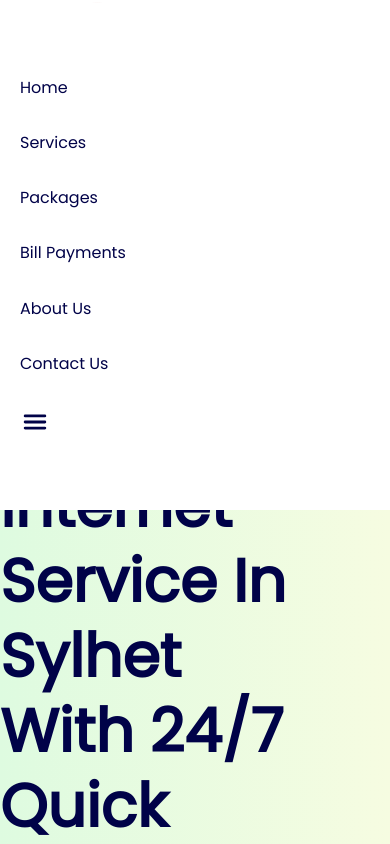
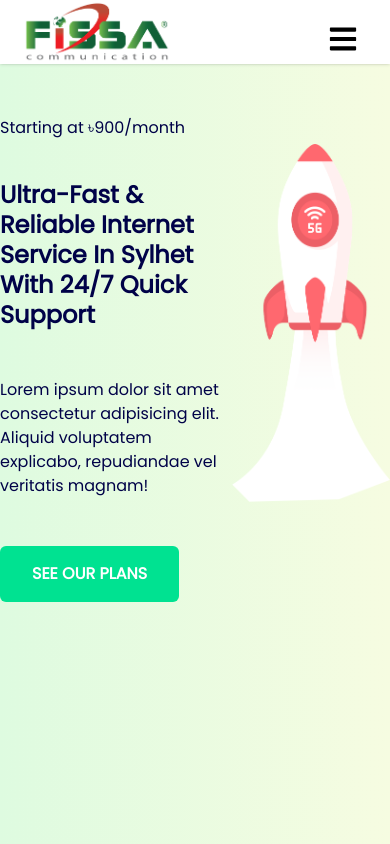
Before and after one commit to Ghostrealm7/react_fissabd, a React (Vite) app: page / in a window 390 px wide. Shown: the top 844 px of the page. Built offline with nearby package versions, Linux system fonts and the light colour scheme.

Commit message:
Fixed hamburger menu

```diff
--- a/src/components/Home.jsx
+++ b/src/components/Home.jsx
@@ -3,17 +3,12 @@ import { useEffect } from "react";
 import AOS from 'aos';
 
 import {FaBuilding} from 'react-icons/fa6'
-import { IoHome } from "react-icons/io5";
-import {IoWifi} from 'react-icons/io5'
-import {IoVideocam} from 'react-icons/io5'
-import {IoTv} from 'react-icons/io5'
-import {FaPhoneAlt} from 'react-icons/fa'
+import { IoHome, IoWifi, IoVideocam, IoTv } from "react-icons/io5";
+import {FaPhoneAlt, FaHandPointUp} from 'react-icons/fa'
 import {FcCheckmark} from 'react-icons/fc'
-import {FaHandPointUp} from 'react-icons/fa'
 import {SiGoogleforms} from 'react-icons/si'
-import {BsFillCreditCard2BackFill} from 'react-icons/bs'
+import {BsFillCreditCard2BackFill, BsBoxFill} from 'react-icons/bs'
 import {GrConnect} from 'react-icons/gr'
-import {BsBoxFill} from 'react-icons/bs'
 
 import Footer from './Footer'
 
@@ -25,10 +20,10 @@ export default function Home() {
   return (
   <>
     <div className="bg-gradient-to-r from-gOne to-gTwo w-full text-text-color h-screen">
-      <div className='flex justify-between max-w-6xl mx-auto pt-40'>
+      <div className='flex justify-between max-w-6xl mx-auto md:pt-40 pt-24'>
         <div className='' data-aos="fade-left" data-aos-duration="3000">
           <p>Starting at ৳900/month</p>
-          <h1 className= 'text-6xl font-bold pt-10 leading-tight'>Ultra-Fast & Reliable Internet Service In Sylhet With 24/7 Quick Support</h1>
+          <h1 className= 'md:text-6xl text-2xl font-bold pt-10 leading-tight'>Ultra-Fast & Reliable Internet Service In Sylhet With 24/7 Quick Support</h1>
           <p className='py-12'>Lorem ipsum dolor sit amet consectetur adipisicing elit. Aliquid voluptatem explicabo, repudiandae vel veritatis magnam!</p>
           <button className='bg-green text-white font-bold px-8 py-4 rounded-md hover:opacity-80'>SEE OUR PLANS</button>
         </div>
@@ -156,7 +151,7 @@ export default function Home() {
             <button className=' mt-5 bg-text-color text-white font-bold px-8 py-4 rounded-md hover:opacity-80'>Get Started</button>
           </div>
 
-          <div data-aos="zoom-out-down" data-aos-duration="1500" className='w-64 py-7 px-5 bg-white border-2 border-grey rounded-xl shadow-lg'>
+          <div data-aos="zoom-in-up" data-aos-duration="1500" className='w-64 py-7 px-5 bg-white border-2 border-grey rounded-xl shadow-lg'>
             <BsBoxFill className='text-5xl mx-auto'/>
             <h3 className='text-xl font-bold pt-7'>GOLD</h3>
             <p className=' text-3xl text-green'>৳5,000</p>
@@ -169,7 +164,7 @@ export default function Home() {
             <button className=' mt-5 bg-text-color text-white font-bold px-8 py-4 rounded-md hover:opacity-80'>Get Started</button>
           </div>
 
-          <div data-aos="zoom-out-up" data-aos-duration="1500" className='w-64 py-7 px-5 bg-white border-2 border-grey rounded-xl shadow-lg'>
+          <div data-aos="zoom-in-up" data-aos-duration="1500" className='w-64 py-7 px-5 bg-white border-2 border-grey rounded-xl shadow-lg'>
             <BsBoxFill className='text-5xl mx-auto'/>
             <h3 className='text-xl font-bold pt-7'>PLATINUM</h3>
             <p className=' text-3xl text-green'>৳8,000</p>
--- a/src/components/Navbar.jsx
+++ b/src/components/Navbar.jsx
@@ -1,32 +1,64 @@
-import React from 'react'
+import {React, useState} from 'react'
 import { HashLink as Link } from 'react-router-hash-link';
-import {IoMenu} from 'react-icons/io5'
+import {FaBars, FaTimes} from 'react-icons/fa'
+
+// function NavLinks() {
+//   return (
+//     <>
+//       <li> <Link className='hover:text-green' smooth to ="#"> Home </Link></li>
+//       <li> <Link className='hover:text-green' smooth to ="/#section-1"> Services </Link></li>
+//       <li> <Link className='hover:text-green' smooth to ="/#section-4"> Packages </Link></li>
+//       <li> <Link className='hover:text-green' smooth to ="/#"> Bill Payments </Link></li>
+//       <li> <Link className='hover:text-green' smooth to ="/#"> About Us </Link></li>
+//       <li> <Link className='hover:text-green' smooth to ="/#"> Contact Us </Link></li>
+//     </>
+//   );
+// };
+//<div className={`md:static absolute bg-white md:min-h-fit min-h-[60vh] left-0 top-[4.9%] md:w-auto w-full flex items-center px-5 ${showLinks ? '':'hidden'}`}>
+
+function Navlinks() {
+  return (
+    <div className='' >
+            <ul className='md:hidden flex flex-col gap-[8vw] text-text-color p-8 text-center'>
+                <li> <Link className='hover:text-green' smooth to ="#"> Home </Link></li>
+                <li> <Link className='hover:text-green' smooth to ="/#section-1"> Services </Link></li>
+                <li> <Link className='hover:text-green' smooth to ="/#section-4"> Packages </Link></li>
+                <li> <Link className='hover:text-green' smooth to ="/#"> Bill Payments </Link></li>
+                <li> <Link className='hover:text-green' smooth to ="/#"> About Us </Link></li>
+                <li> <Link className='hover:text-green' smooth to ="/#"> Contact Us </Link></li>
+            </ul>
+    </div>
+  )
+}
 
 
 export default function Navbar() {
-  function toggleMenu(){
 
-  }
+  const [showLinks, setShowLinks] = useState(false);
+
   return (
-    <div className=" fixed top-0 w-full bg-white shadow">
+    <div className="z-[20] fixed top-0 w-full bg-white shadow">
       <div className='flex items-center justify-between mx-auto w-[90%] max-w-6xl'>
-        <div>
+        <div className=''>
           <img className="h-16"src="../src/images/fissa_logo.png" alt="FISSA BD" />
         </div>
-        <div className='md:static absolute bg-white md:min-h-fit min-h-[60vh] left-0 top-[4.9%] md:w-auto w-full flex items-center px-5'>
-            <ul className='flex md:flex-row flex-col md:items-center md:gap-[3vw] gap-[8vw] text-text-color'>
+        <div className='' >
+            <ul className='hidden md:flex md:flex-row md:items-center gap-[3vw] text-text-color'>
                 <li> <Link className='hover:text-green' smooth to ="#"> Home </Link></li>
                 <li> <Link className='hover:text-green' smooth to ="/#section-1"> Services </Link></li>
                 <li> <Link className='hover:text-green' smooth to ="/#section-4"> Packages </Link></li>
-                <li> <a className="hover:text-green" href="">Bill Payments</a></li>
-                <li> <a className="hover:text-green" href="">About Us</a></li>
-                <li> <a className="hover:text-green" href="">Contact Us</a></li>
-                <IoMenu className='text-3xl cursor pointer md:hidden' onClick={toggleMenu}/>
-
-
+                <li> <Link className='hover:text-green' smooth to ="/#"> Bill Payments </Link></li>
+                <li> <Link className='hover:text-green' smooth to ="/#"> About Us </Link></li>
+                <li> <Link className='hover:text-green' smooth to ="/#"> Contact Us </Link></li>
             </ul>
         </div>
+
+        <div className='text-3xl absolute right-8 top-6 cursor-pointer md:hidden' onClick={()=>setShowLinks(!showLinks)}>
+              {showLinks ? <FaTimes/> : <FaBars/>}
+        </div>
       </div>
+      {showLinks ? <Navlinks/> : ''}
     </div>
+
   )
 }
```
